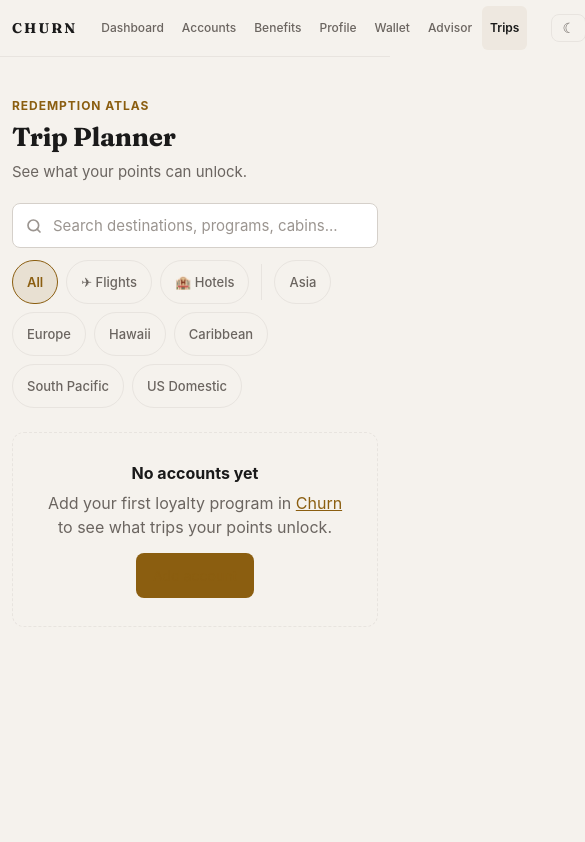
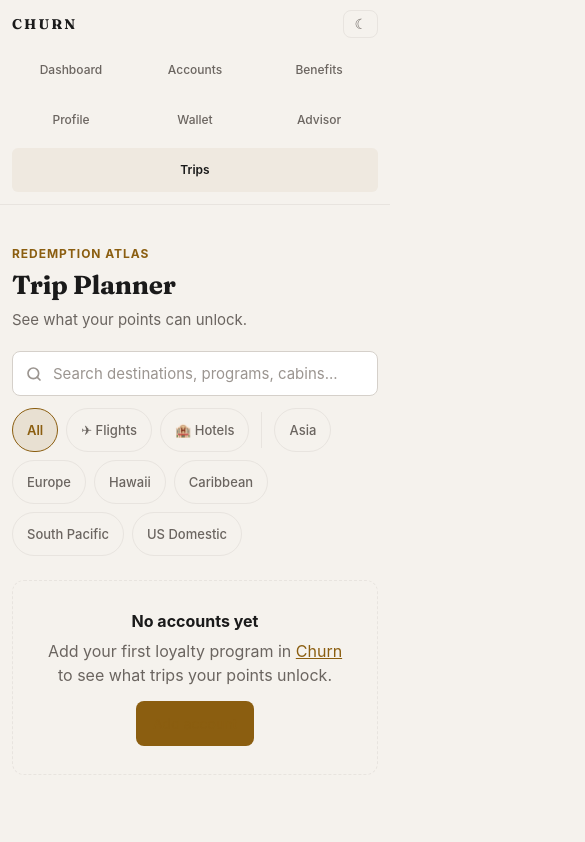
Before and after one commit to macphers/churn, a website: page output/trips.html in a window 390 px wide. Shown: the whole page, 585 px wide, since content can reach past the window. Drawn offline with Linux system fonts and the light colour scheme; a web font is replaced by a local one.

Commit message:
fix(qa): ISSUE-001 — prevent mobile nav overflow

```diff
--- a/output/trips.html
+++ b/output/trips.html
@@ -421,6 +421,26 @@
 /* ── Responsive ──────────────────────────────── */
 @media (max-width: 600px) {
   .container, .app-nav-inner { width: calc(100vw - 24px); }
+  .app-nav-inner {
+    flex-wrap: wrap;
+    align-items: center;
+    gap: 10px;
+    padding: 10px 0 12px;
+  }
+  .nav-links {
+    width: 100%;
+    order: 3;
+    margin-left: 0;
+    flex-wrap: wrap;
+    gap: 6px;
+  }
+  .nav-links a {
+    justify-content: center;
+    flex: 1 1 calc(33.333% - 6px);
+    padding: 8px 10px;
+    font-size: 12px;
+  }
+  .nav-end { margin-left: auto; }
   .trip-card {
     grid-template-columns: 1fr;
     padding: 16px 20px;
@@ -429,8 +449,6 @@
     text-align: left;
     min-width: unset;
   }
-  .nav-links { gap: 2px; }
-  .nav-links a { padding: 8px 8px; font-size: 12px; }
   .page-header h1 { font-size: 26px; }
 }
 </style>
```
Also changed, not shown: output/index.html (+18 -0 lines), output/value.html (+18 -0 lines), output/wallet.html (+18 -0 lines).
